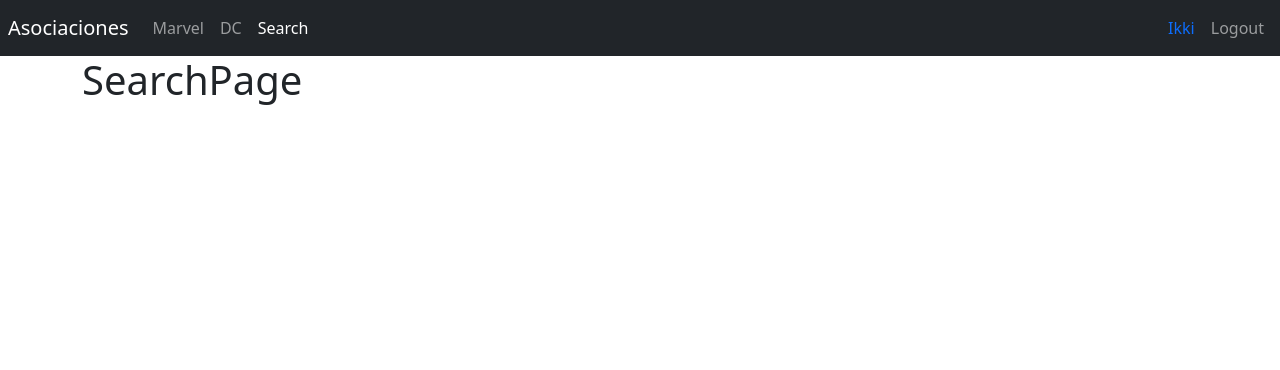
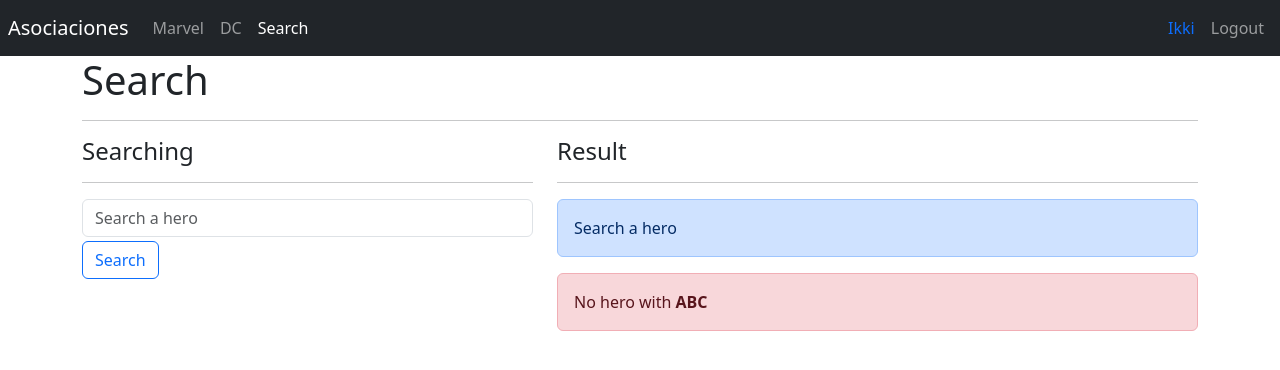
Before and after one commit to JuanManuelCarranzaTorrico/07-heroes-spa, a React (Vite) app: page /search in a window 1280 px wide. Shown: the top 370 px of the page. Built offline with nearby package versions, Linux system fonts and the light colour scheme.

Commit message:
Add SearchPage

```diff
--- a/src/heroes/pages/SearchPage.jsx
+++ b/src/heroes/pages/SearchPage.jsx
@@ -1,9 +1,40 @@
-
+import { HeroCard } from "../components"
 
 export const SearchPage = () => {
   return (
     <>
-    <h1>SearchPage</h1>
+    <h1>Search</h1>
+    <hr/>
+    <div className="row">
+      <div className="col-5">
+        <h4>Searching</h4>
+        <hr/>
+        <form>
+          <input
+          type="text"
+          placeholder="Search a hero"
+          className="form-control"
+          name="searchText"
+          autoComplete="of"
+          />
+          <button className="btn btn-outline-primary mt-1">
+            Search
+          </button>
+        </form>
+      </div>
+      <div className="col-7">
+        <h4>Result</h4>
+        <hr />
+        <div className="alert alert-primary">
+          Search a hero
+        </div>
+        <div className="alert alert-danger">
+          No hero with <b>ABC</b>
+        </div>
+        {/* <HeroCard/> */}
+
+      </div>
+    </div>
     </>
   )
 }
```
